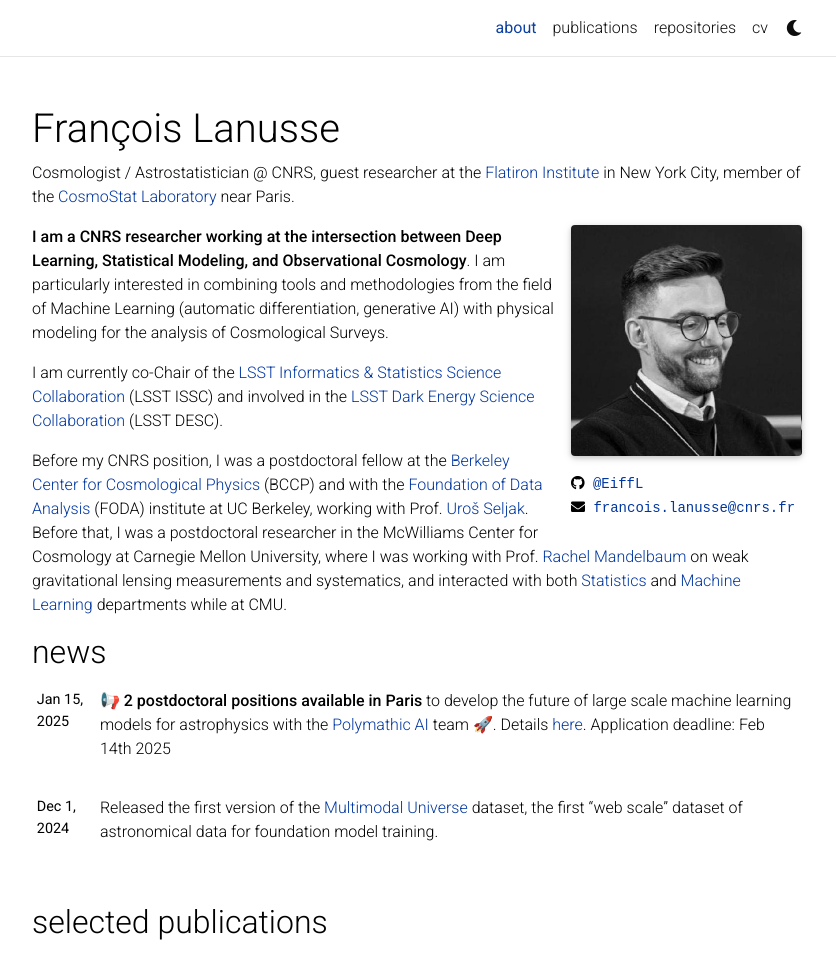
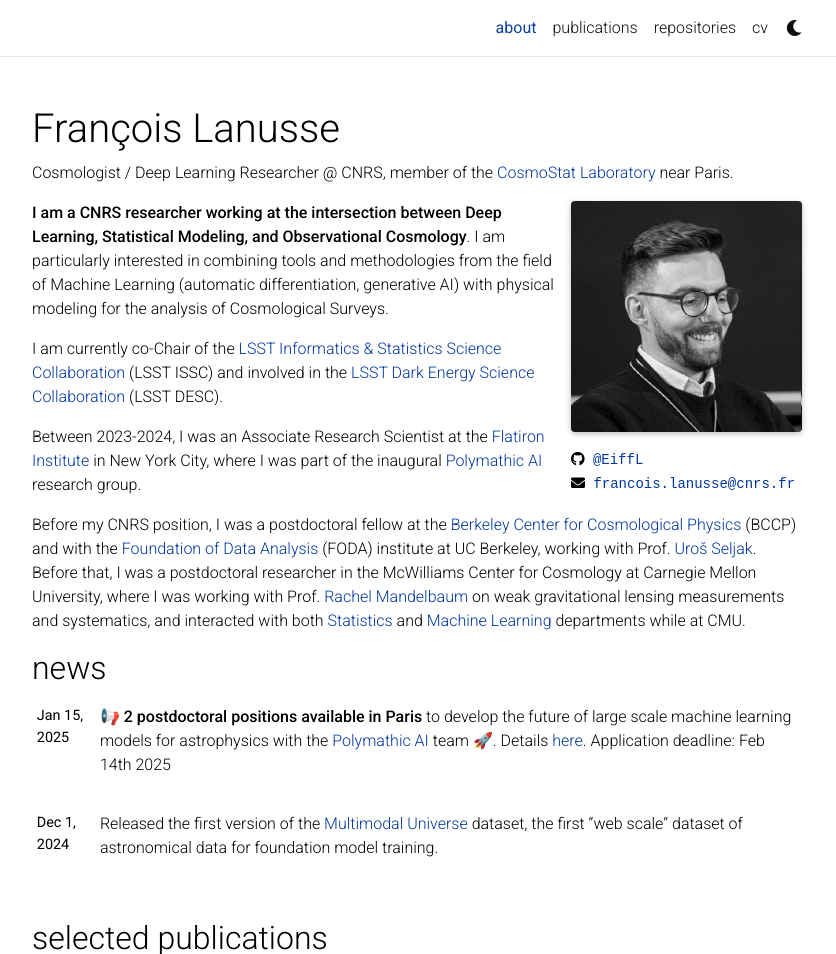
Before and after one commit to EiffL/eiffl.github.io, a Jekyll site: the page built from _pages/about.md, in a window 1280 px wide and 1240 px high, cut to the strip 0-954 px from the top of the window. Shown: the whole strip, without its empty margins (223-1059 px from the left). Built offline with Jekyll 4.4.1, drawn with Linux system fonts in a browser that asks for light colours; full-size pictures stand in for the smaller copies a plugin makes; emoji names are drawn with the system emoji font; comment, search, counter and statistics services are not loaded; a style sheet for code colours, icons or effects is not loaded.

Commit message:
updating affiliations

```diff
--- a/_data/cv.yml
+++ b/_data/cv.yml
@@ -4,6 +4,12 @@
     - title: Permanent CNRS Researcher (CRCN)
       institution: CosmoStat Laboratory, UMR AIM/CEA Paris-Saclay/CNRS/Université Paris-Saclay/Université Paris Cité, Gif-sur-Yvette, France
       year: 2020-now
+
+    - title: Associate Research Scientist
+      institution: Flatiron Institute, New York City, NY, USA
+      year: 2023-2024
+      description:
+        - "Founding member of the Polymathic AI research collaboration"
 
     - title: BCCP Computational Data Science Fellow & FODA Fellow
       institution: University of California, Berkeley, CA, USA
--- a/_pages/about.md
+++ b/_pages/about.md
@@ -2,7 +2,7 @@
 layout: about
 title: about
 permalink: /
-subtitle: Cosmologist / Astrostatistician @ CNRS, guest researcher at the <a href="https://www.simonsfoundation.org/flatiron/">Flatiron Institute</a> in New York City, member of the <a href='https://www.cosmostat.org/'>CosmoStat Laboratory</a> near Paris.
+subtitle: Cosmologist / Deep Learning Researcher @ CNRS, member of the <a href='https://www.cosmostat.org/'>CosmoStat Laboratory</a> near Paris.
 
 profile:
   align: right
@@ -21,6 +21,8 @@ social: true # includes social icons at the bottom of the page
 
 I am currently co-Chair of the [LSST Informatics & Statistics Science Collaboration](https://issc.science.lsst.org) (LSST ISSC) and involved in the [LSST Dark Energy Science Collaboration](https://lsstdesc.org/) (LSST DESC).
 
+<p>Between 2023-2024, I was an Associate Research Scientist at the <a class="reference external" href="https://www.simonsfoundation.org/flatiron/">Flatiron Institute</a> in New York City, where I was part of the inaugural <a class="reference external" href="https://polymathic-ai.org/">Polymathic AI</a> research group.<p>
+
 <p>Before my CNRS position, I was a postdoctoral fellow at the <a class="reference external" href="http://bccp.berkeley.edu/">Berkeley Center for Cosmological
 Physics</a> (BCCP) and with the <a class="reference external" href="https://foda.berkeley.edu/">Foundation of Data Analysis</a> (FODA)
 institute at UC Berkeley, working with Prof. <a href="https://physics.berkeley.edu/people/faculty/uros-seljak">Uroš Seljak</a>. Before that, I was a postdoctoral researcher in the
```
